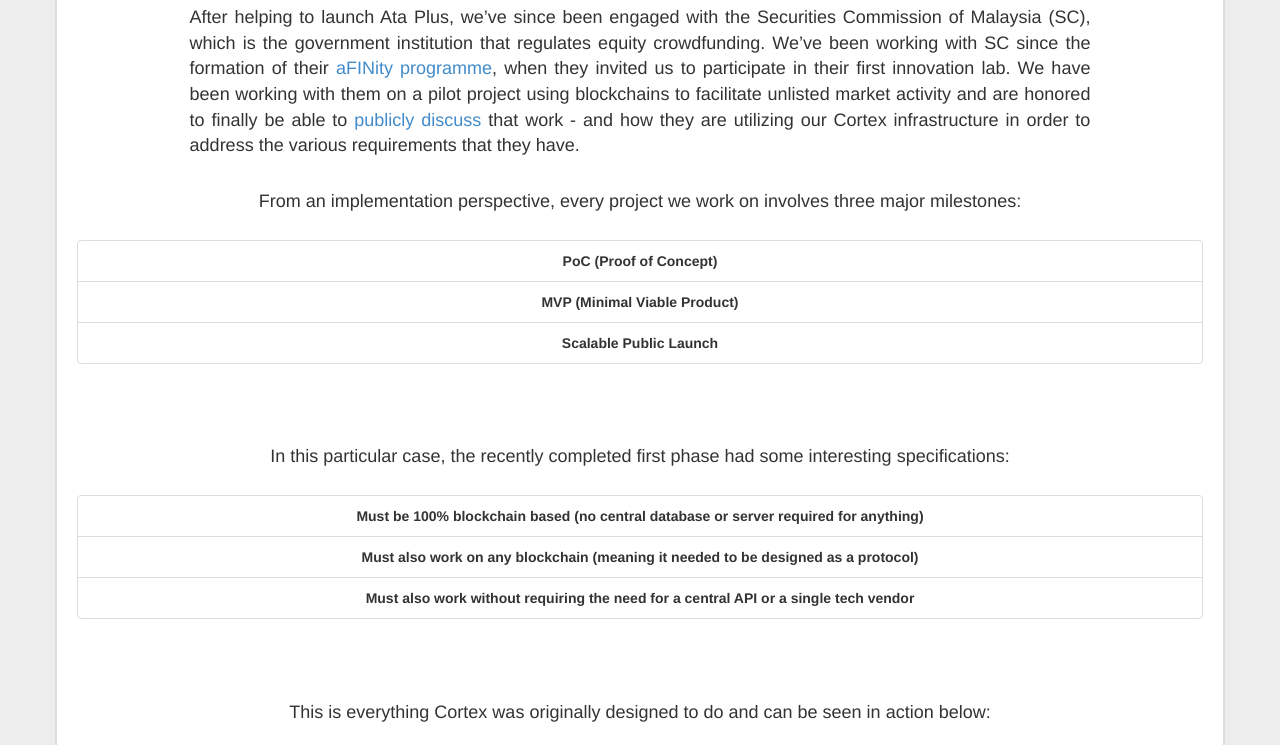
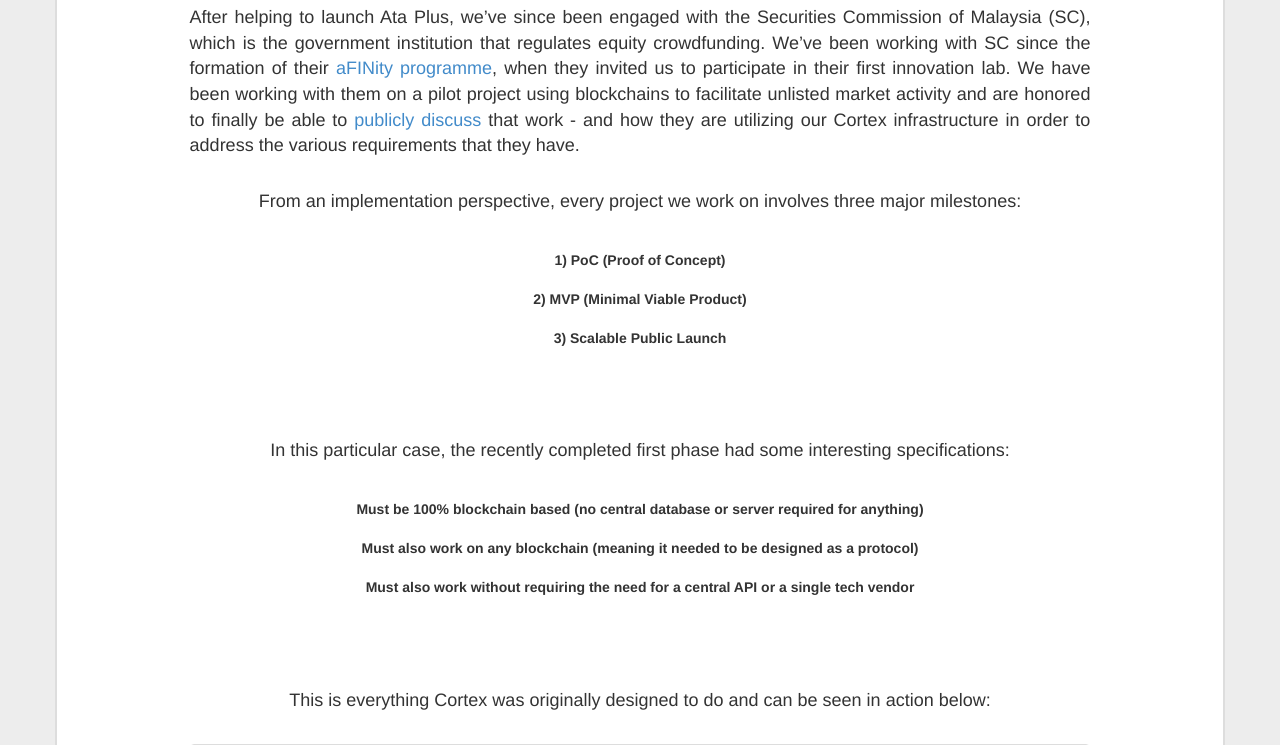
Before and after one commit to Neuroware-IO/neuroware-io.github.io, a PHP site: page /blog/giving-secondary-markets-a-second-start-with-blockchains/index.html in a window 1280 px wide. Shown: the part 1479-2224 px from the top of the page. Run offline with PHP 8.4, Linux system fonts and the light colour scheme; grey boxes are pictures that could not be loaded.

Commit message:
removed borders from lists in blog post

```diff
--- a/assets/css/styles.css
+++ b/assets/css/styles.css
@@ -236,6 +236,10 @@ NAVIGATION
     color: #555;
 }
 
+.list-group.transparent li.list-group-item {
+    border: none;
+}
+
 /*
 
 CALLS TO ACTION
--- a/blog/giving-secondary-markets-a-second-start-with-blockchains/index.html
+++ b/blog/giving-secondary-markets-a-second-start-with-blockchains/index.html
@@ -97,17 +97,17 @@
 
         <p class="copy" style="text-align: center">From an implementation perspective, every project we work on involves three major milestones:</p>
 
-        <ul class="list-group" style="font-weight: bold;">
-            <li class="list-group-item">PoC (Proof of Concept)</li>
-            <li class="list-group-item">MVP (Minimal Viable Product)</li>
-            <li class="list-group-item">Scalable Public Launch</li>
+        <ul class="list-group transparent" style="font-weight: bold;">
+            <li class="list-group-item">1) PoC (Proof of Concept)</li>
+            <li class="list-group-item">2) MVP (Minimal Viable Product)</li>
+            <li class="list-group-item">3) Scalable Public Launch</li>
         </ul>
 
         <p>&nbsp;</p>
 
         <p class="copy" style="text-align: center">In this particular case, the recently completed first phase had some interesting specifications:</p>
 
-        <ul class="list-group" style="font-weight: bold;">
+        <ul class="list-group transparent" style="font-weight: bold;">
             <li class="list-group-item">Must be 100% blockchain based (no central database or server required for anything)</li>
             <li class="list-group-item">Must also work on any blockchain (meaning it needed to be designed as a protocol)</li>
             <li class="list-group-item">Must also work without requiring the need for a central API or a single tech vendor</li>
```
